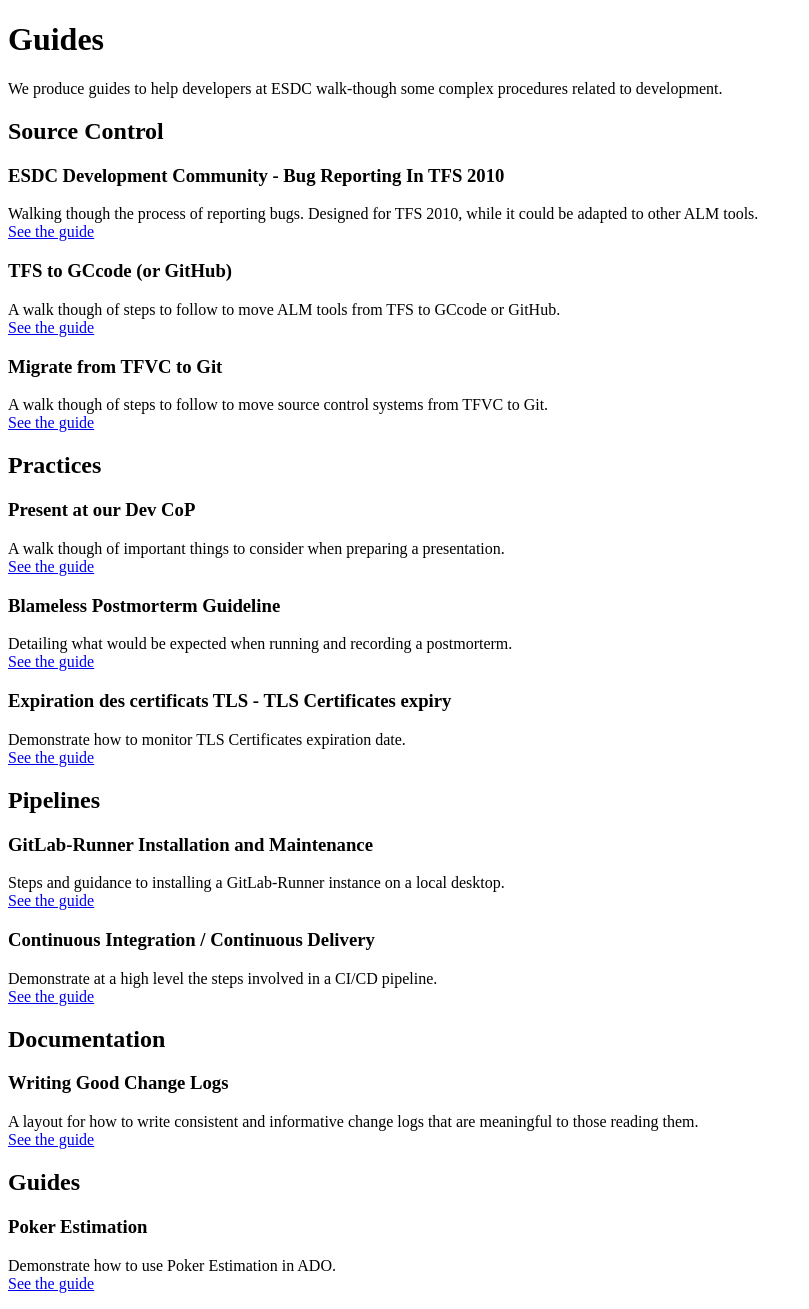
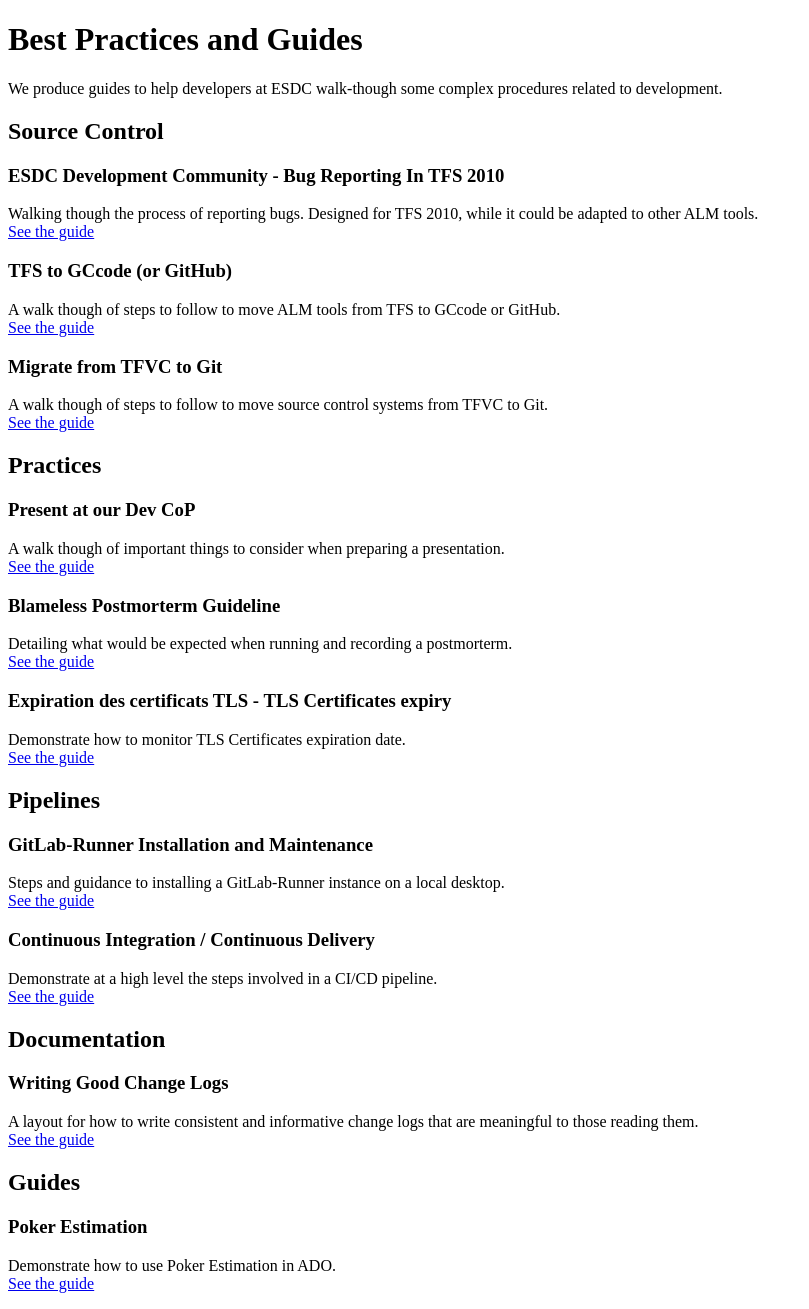
Before and after one commit to esdc-devcop/esdc-devcop.github.io, a Jekyll site: the page built from _pages/guides.md, in a window 1280 px wide. Shown: the whole page, without its empty margins (0-809 px from the left). Built offline with Jekyll 4.4.1, drawn with Linux system fonts in a browser that asks for light colours; comment, search, counter and statistics services are not loaded.

Commit message:
Update guides.md

```diff
--- a/_pages/guides.md
+++ b/_pages/guides.md
@@ -1,6 +1,6 @@
 ---
 layout: default
-title: Guides
+title: Best Practices and Guides
 permalink: /guides/
 ---
 
```
